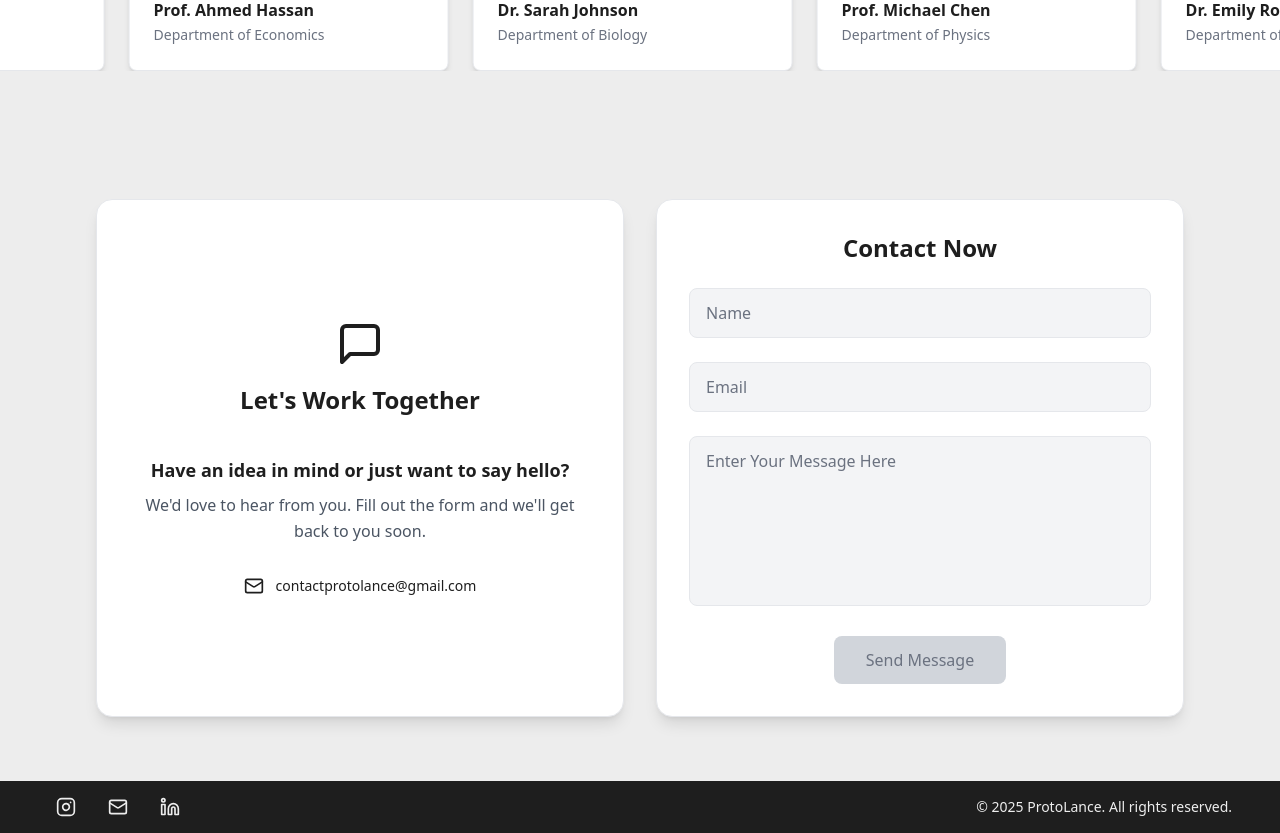
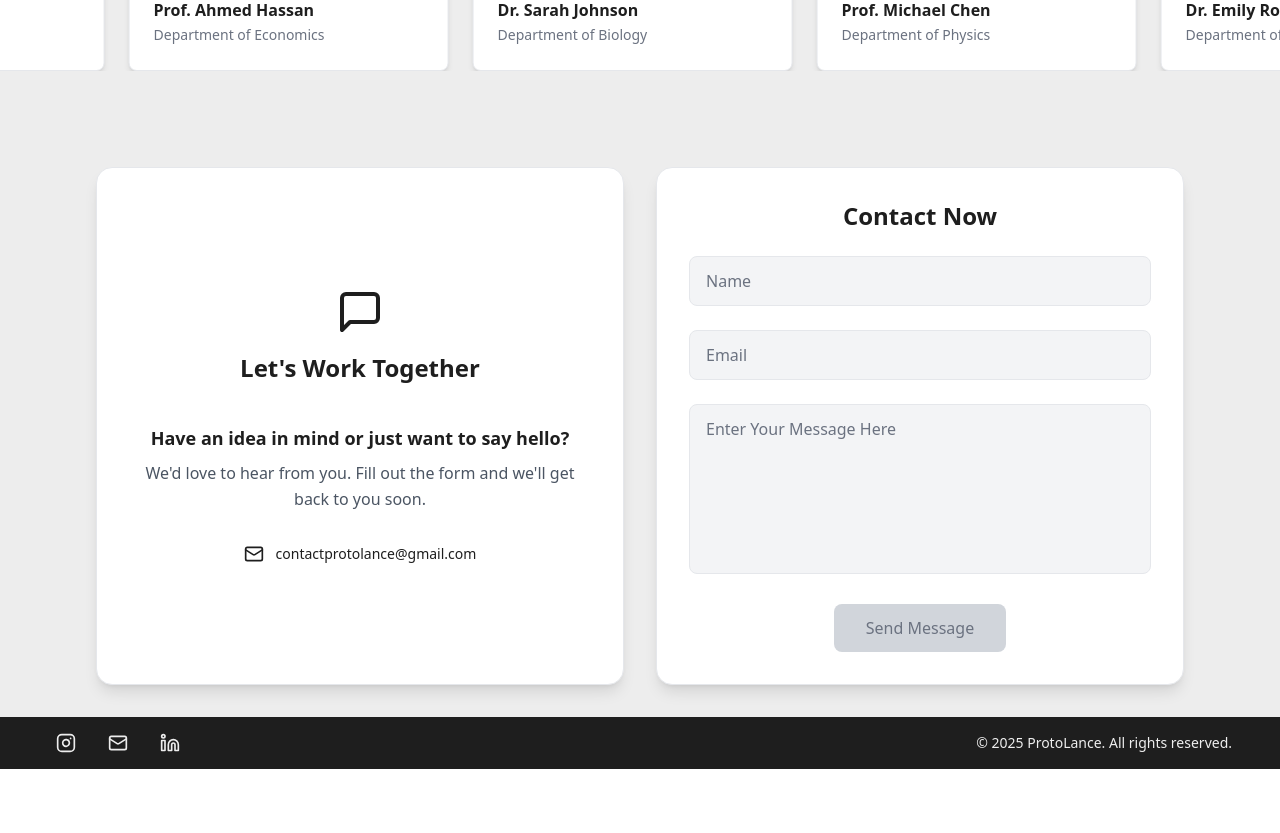
Before and after one commit to githubSubhanKhan/ProtoLance, a React (Vite) app in the folder client/: page / in a window 1280 px wide. Shown: the part 2200-3033 px from the top of the page. After the commit the page ends 2969 px from the top, so only its background shows below. Built offline with nearby package versions, Linux system fonts and the light colour scheme.

Commit message:
fixed y padding for contact

```diff
--- a/client/src/components/layouts/ContactUs.tsx
+++ b/client/src/components/layouts/ContactUs.tsx
@@ -70,7 +70,7 @@ const ContactUs = () => {
     <>
       <Alert show={alert.show} type={alert.type} message={alert.message} />
 
-      <section className="w-full py-16 px-4" id="contact">
+      <section className="w-full py-8 px-4" id="contact">
         <div className="container mx-auto max-w-6xl">
           <div className="grid grid-cols-1 lg:grid-cols-2 gap-8">
 
```
